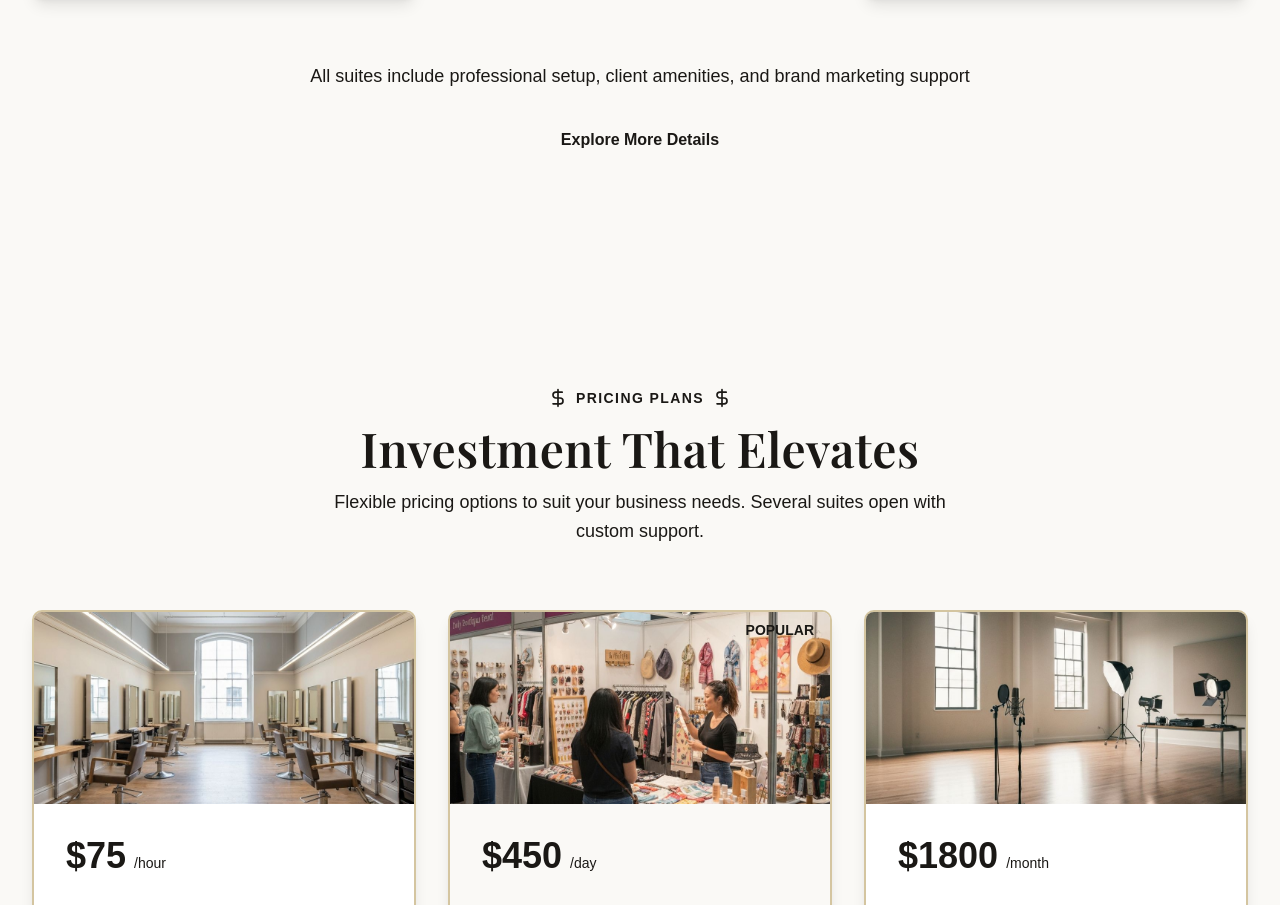
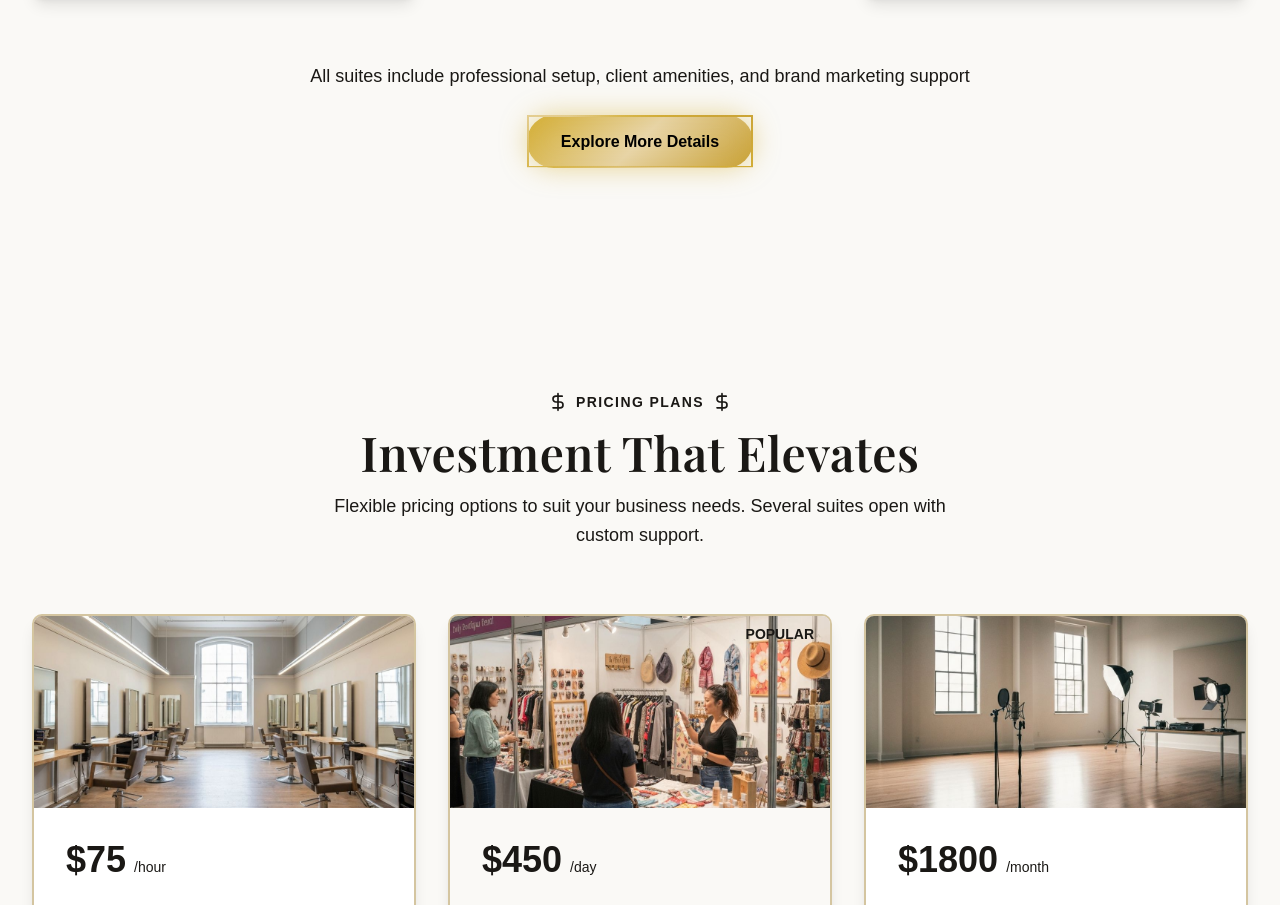
Before and after one commit to davisbryan595-lang/sbr-suites, a Next.js app: page / in a window 1280 px wide. Shown: the part 1706-2611 px from the top of the page. Built offline with nearby package versions, Linux system fonts and the light colour scheme; a web font is replaced by a local one.

Commit message:
completionId: cgen-80962ea04e1142a3908127a6fe5fc570
cgen-80962ea04e1142a3908127a6fe5fc570

```diff
--- a/components/suites-section.tsx
+++ b/components/suites-section.tsx
@@ -68,7 +68,7 @@ export default function SuitesSection() {
           <p className="text-ivory-text/70 text-lg mb-6">
             All suites include professional setup, client amenities, and brand marketing support
           </p>
-          <button className="px-8 py-3 bg-gold-primary text-black-dark font-bold rounded-full hover:bg-gold-light hover:shadow-2xl hover:shadow-gold-primary/50 transition-all duration-300 transform hover:scale-105">
+          <button className="luxury-button px-8 py-3 rounded-full transform hover:scale-105 transition-transform duration-300">
             Explore More Details
           </button>
         </div>
```
